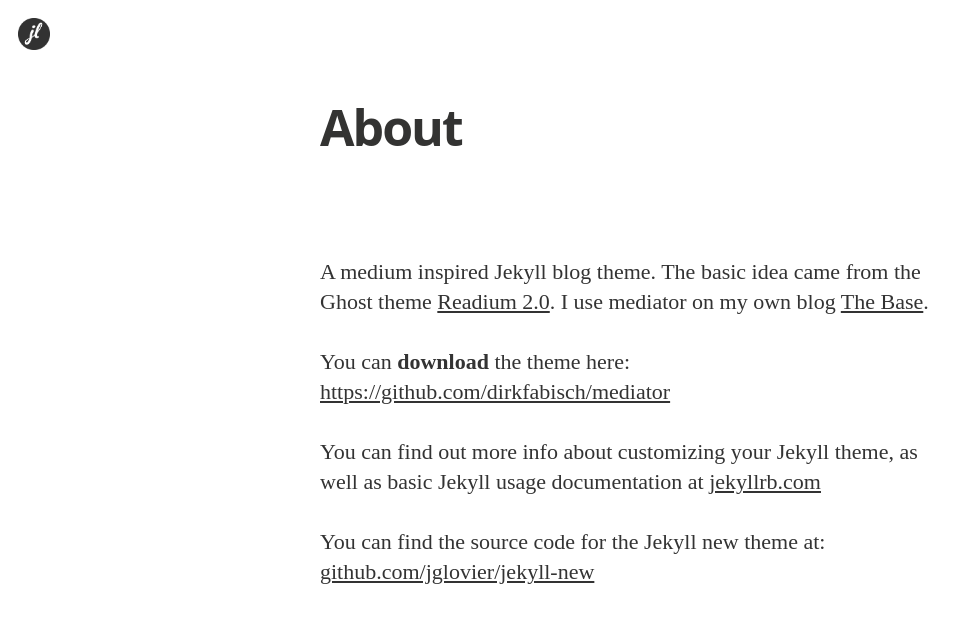
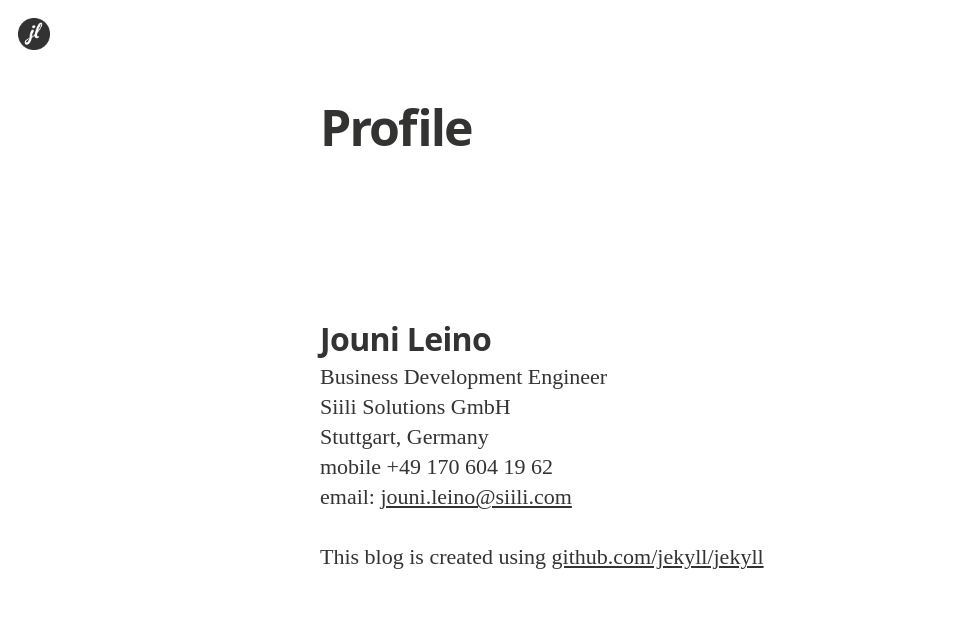
Before and after one commit to jounile/blog, a Jekyll site: the page built from about.md, in a window 1280 px wide. Shown: the top 622 px of the page, without its empty margins (0-972 px from the left). Built offline with Jekyll 4.4.1, drawn with Linux system fonts in a browser that asks for light colours; nearby versions of some CDN libraries; some web fonts are replaced; some of the changed text lies outside the part shown.

Commit message:
Creating profile page

```diff
--- a/_config.yml
+++ b/_config.yml
@@ -10,7 +10,7 @@
 description: > # this means to ignore newlines until "email:"
    "Appreciate the past, enjoy the present and implement the future!"
 
-email: jouni.leino@siili.com
+email: "jouni.leino@siili.com"
 #blog logo
 logo: "/assets/images/jl-logo.png"
 float_logo: true # true, false (default)
--- a/about.md
+++ b/about.md
@@ -1,17 +1,19 @@
 ---
 layout: page
-title: About
-permalink: /about/
+title: Profile
+permalink: /profile/
 ---
 
-A medium inspired Jekyll blog theme. The basic idea came from the Ghost theme
-[Readium 2.0](http://www.svenread.com/readium-ghost-theme/). I use mediator on my own blog [The Base](blog.base68.com).
 
-You can **download** the theme here:
-[https://github.com/dirkfabisch/mediator](https://github.com/dirkfabisch/mediator)
+<h1>Jouni Leino</h1>
 
-You can find out more info about customizing your Jekyll theme, as well as basic Jekyll usage documentation at [jekyllrb.com](http://jekyllrb.com/)
+<p>
+	Business Development Engineer<br/>
+	Siili Solutions GmbH<br/>
+	Stuttgart, Germany<br/>
+	mobile +49 170 604 19 62<br/>
+	email: <a href="mailto:{{ site.email }}">{{ site.email }}</a><br/>
+</p>
 
-You can find the source code for the Jekyll new theme at: [github.com/jglovier/jekyll-new](https://github.com/jglovier/jekyll-new)
 
-You can find the source code for Jekyll at [github.com/jekyll/jekyll](https://github.com/jekyll/jekyll)
+This blog is created using [github.com/jekyll/jekyll](https://github.com/jekyll/jekyll)
--- a/index.html
+++ b/index.html
@@ -23,7 +23,7 @@ layout: default
             &nbsp;&nbsp;·&nbsp;&nbsp;
         {% endif %}
       {% endfor %}
-      <a href={{ "/about/" | prepend: site.baseurl }}>About</a>
+      <a href={{ "/profile/" | prepend: site.baseurl }}>Profile</a>
     </div>
 </header>
 
```
